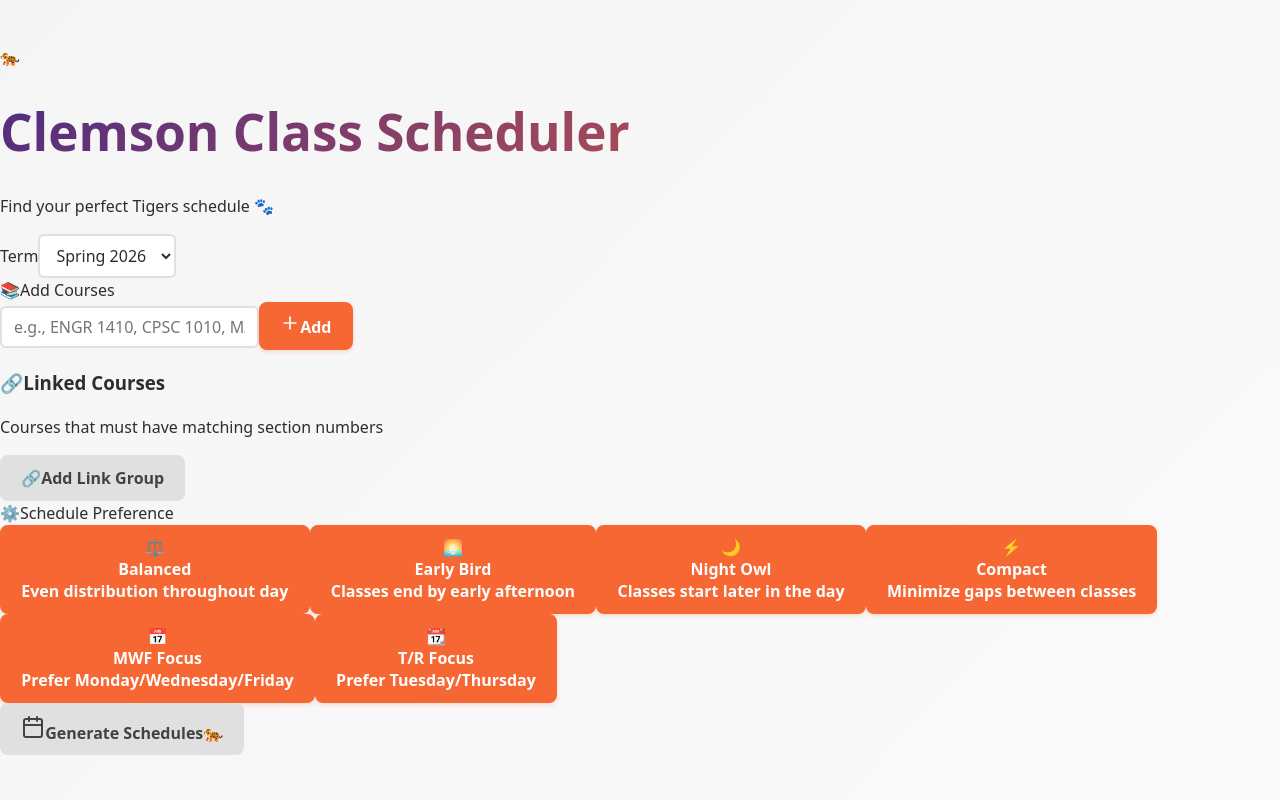
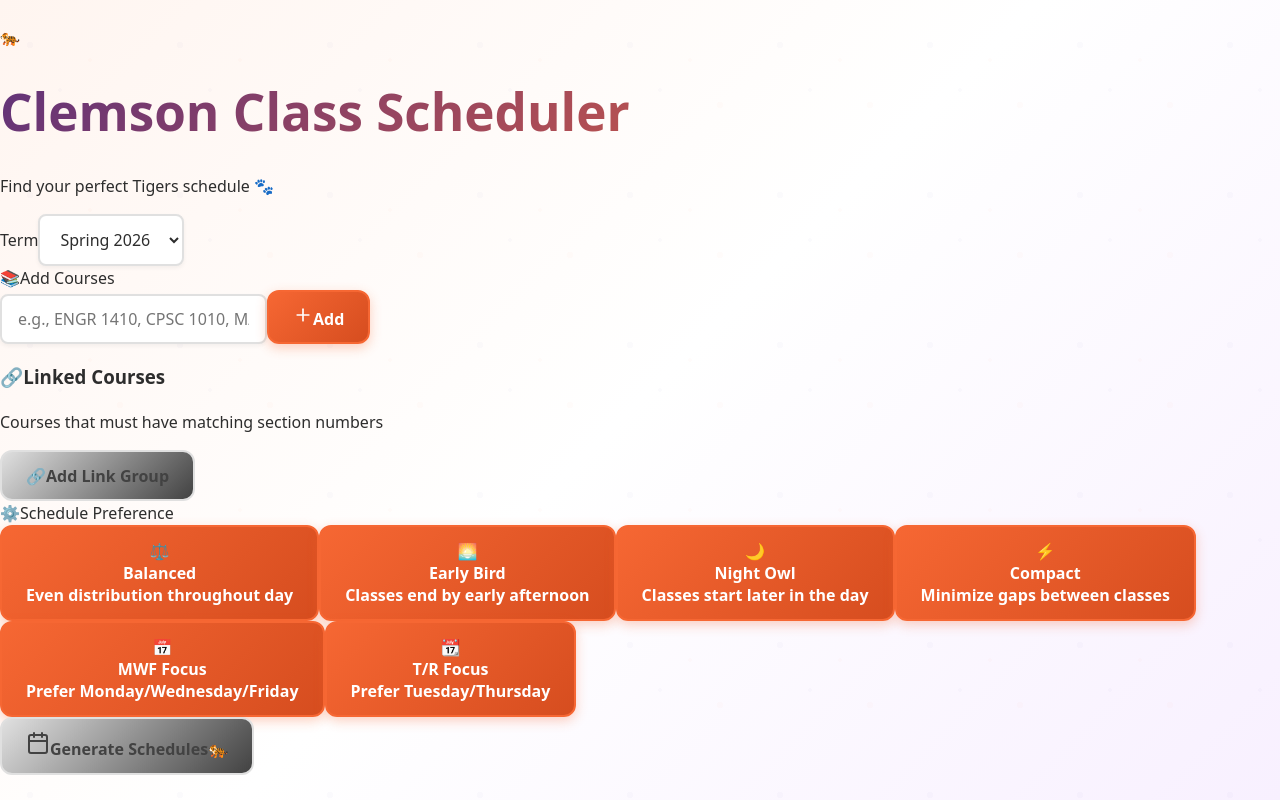
Before and after one commit to groovymango3429/groovymango3429.github.io, a React (Vite) app in the folder app/: page / in a window 1280 px wide. Built offline with nearby package versions, Linux system fonts and the light colour scheme.

Commit message:
Refactor CSS styles for improved design and animations
Updated font family, background gradients, button styles, and added gradient animation. Enhanced input fields and scrollbar styles.

```diff
--- a/app/src/index.css
+++ b/app/src/index.css
@@ -12,13 +12,13 @@
   --clemson-gray-dark: #424242;
   --clemson-text-dark: #2D2D2D;
 
-  font-family: system-ui, Avenir, Helvetica, Arial, sans-serif;
+  font-family: system-ui, -apple-system, 'Segoe UI', Roboto, 'Helvetica Neue', Arial, sans-serif;
   line-height: 1.5;
   font-weight: 400;
 
   color-scheme: light;
   color: var(--clemson-text-dark);
-  background: linear-gradient(135deg, var(--clemson-gray-light) 0%, #FAFAFA 100%);
+  background: linear-gradient(135deg, #FFF5F0 0%, #FFFFFF 50%, #F8F0FF 100%);
 
   font-synthesis: none;
   text-rendering: optimizeLegibility;
@@ -26,11 +26,31 @@
   -moz-osx-font-smoothing: grayscale;
 }
 
+/* Gradient Animation */
+@keyframes gradient {
+  0% {
+    background-position: 0% 50%;
+  }
+  50% {
+    background-position: 100% 50%;
+  }
+  100% {
+    background-position: 0% 50%;
+  }
+}
+
+.animate-gradient {
+  background-size: 200% 200%;
+  animation: gradient 3s ease infinite;
+}
+
 a {
   font-weight: 500;
   color: var(--clemson-orange);
   text-decoration: inherit;
+  transition: color 0.3s ease;
 }
+
 a:hover {
   color: var(--clemson-orange-dark);
 }
@@ -41,53 +61,99 @@
   place-items: center;
   min-width: 320px;
   min-height: 100vh;
+  position: relative;
+  overflow-x: hidden;
+}
+
+/* Tiger Paw Background Pattern */
+body::before {
+  content: '';
+  position: fixed;
+  top: 0;
+  left: 0;
+  width: 100%;
+  height: 100%;
+  opacity: 0.02;
+  background-image:
+    radial-gradient(circle at 20% 30%, var(--clemson-purple) 3px, transparent 3px),
+    radial-gradient(circle at 80% 70%, var(--clemson-orange) 3px, transparent 3px),
+    radial-gradient(circle at 40% 60%, var(--clemson-purple) 2px, transparent 2px),
+    radial-gradient(circle at 60% 40%, var(--clemson-orange) 2px, transparent 2px);
+  background-size: 150px 150px;
+  pointer-events: none;
+  z-index: -1;
 }
 
 h1 {
   font-size: 3.2em;
   line-height: 1.1;
-  background: linear-gradient(135deg, var(--clemson-purple) 0%, var(--clemson-orange) 100%);
+  background: linear-gradient(135deg, var(--clemson-purple) 0%, var(--clemson-orange) 50%, var(--clemson-purple) 100%);
   -webkit-background-clip: text;
   -webkit-text-fill-color: transparent;
   background-clip: text;
   font-weight: 700;
+  background-size: 200% 200%;
 }
 
 button {
-  border-radius: 8px;
+  border-radius: 12px;
   border: 2px solid var(--clemson-orange);
-  padding: 0.6em 1.2em;
+  padding: 0.8em 1.5em;
   font-size: 1em;
-  font-weight: 600;
+  font-weight: 700;
   font-family: inherit;
-  background-color: var(--clemson-orange);
+  background: linear-gradient(135deg, var(--clemson-orange) 0%, var(--clemson-orange-dark) 100%);
   color: var(--clemson-white);
   cursor: pointer;
   transition: all 0.3s ease;
-  box-shadow: 0 2px 4px rgba(246, 103, 51, 0.2);
+  box-shadow: 0 4px 12px rgba(246, 103, 51, 0.3);
+  position: relative;
+  overflow: hidden;
 }
+
+button::before {
+  content: '';
+  position: absolute;
+  top: 50%;
+  left: 50%;
+  width: 0;
+  height: 0;
+  border-radius: 50%;
+  background: rgba(255, 255, 255, 0.2);
+  transform: translate(-50%, -50%);
+  transition: width 0.6s, height 0.6s;
+}
+
+button:hover::before {
+  width: 300px;
+  height: 300px;
+}
+
 button:hover {
-  background-color: var(--clemson-orange-dark);
+  background: linear-gradient(135deg, var(--clemson-orange-dark) 0%, var(--clemson-purple) 100%);
   border-color: var(--clemson-orange-dark);
-  transform: translateY(-2px);
-  box-shadow: 0 4px 8px rgba(246, 103, 51, 0.3);
+  transform: translateY(-3px);
+  box-shadow: 0 8px 24px rgba(246, 103, 51, 0.4), 0 0 20px rgba(246, 103, 51, 0.3);
 }
+
 button:active {
-  transform: translateY(0);
-  box-shadow: 0 2px 4px rgba(246, 103, 51, 0.2);
+  transform: translateY(-1px);
+  box-shadow: 0 4px 12px rgba(246, 103, 51, 0.3);
 }
+
 button:disabled {
-  background-color: var(--clemson-gray);
+  background: linear-gradient(135deg, var(--clemson-gray) 0%, var(--clemson-gray-dark) 100%);
   border-color: var(--clemson-gray);
   color: var(--clemson-gray-dark);
   cursor: not-allowed;
   transform: none;
   box-shadow: none;
 }
+
 button:focus,
 button:focus-visible {
-  outline: 3px solid var(--clemson-purple-light);
-  outline-offset: 2px;
+  outline: 4px solid var(--clemson-purple-light);
+  outline-offset: 3px;
 }
 
 /* Clemson themed inputs */
@@ -97,13 +163,14 @@
 select,
 textarea {
   border: 2px solid var(--clemson-gray);
-  border-radius: 6px;
-  padding: 0.5em 0.75em;
+  border-radius: 8px;
+  padding: 0.75em 1em;
   font-family: inherit;
   font-size: 1em;
   transition: all 0.3s ease;
   background-color: var(--clemson-white);
   color: var(--clemson-text-dark);
+  box-shadow: 0 2px 4px rgba(0, 0, 0, 0.05);
 }
 
 input[type="text"]:focus,
@@ -113,5 +180,36 @@
 textarea:focus {
   outline: none;
   border-color: var(--clemson-orange);
-  box-shadow: 0 0 0 3px rgba(246, 103, 51, 0.1);
+  box-shadow: 0 0 0 4px rgba(246, 103, 51, 0.15), 0 4px 12px rgba(246, 103, 51, 0.1);
+  transform: translateY(-1px);
 }
+
+/* Custom Scrollbar */
+::-webkit-scrollbar {
+  width: 12px;
+}
+
+::-webkit-scrollbar-track {
+  background: var(--clemson-gray-light);
+}
+
+::-webkit-scrollbar-thumb {
+  background: linear-gradient(180deg, var(--clemson-orange) 0%, var(--clemson-purple) 100%);
+  border-radius: 6px;
+  border: 2px solid var(--clemson-gray-light);
+}
+
+::-webkit-scrollbar-thumb:hover {
+  background: linear-gradient(180deg, var(--clemson-orange-dark) 0%, var(--clemson-purple-dark) 100%);
+}
+
+/* Selection Color */
+::selection {
+  background: var(--clemson-orange);
+  color: var(--clemson-white);
+}
+
+::-moz-selection {
+  background: var(--clemson-orange);
+  color: var(--clemson-white);
+}
```
